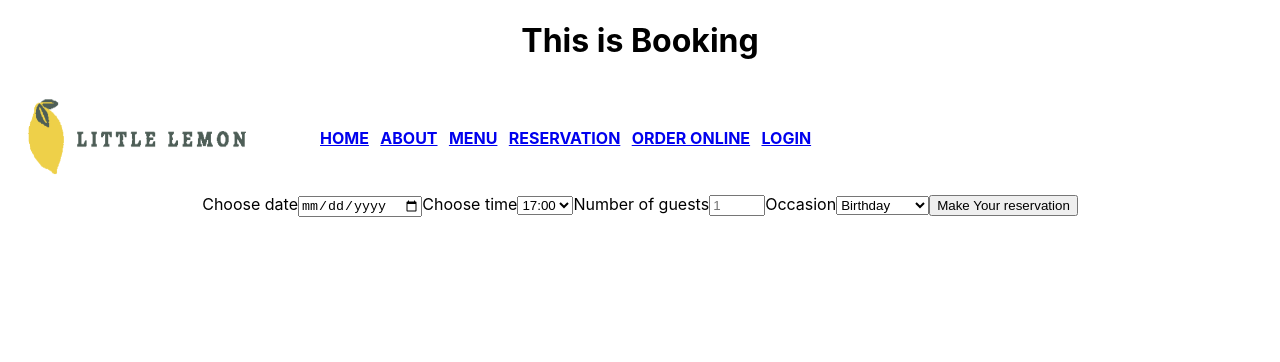
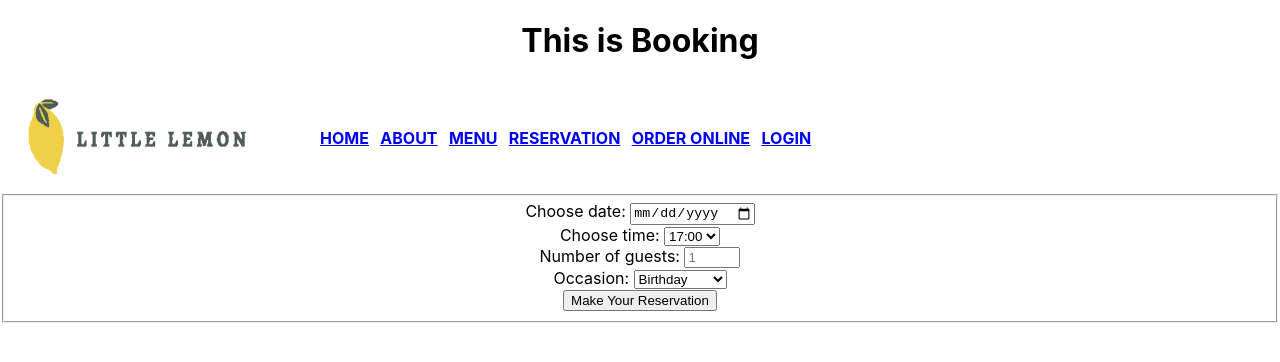
Before and after one commit to lientran1990/Little-Lemon-project, a React (Create React App) app: page /reservation in a window 1280 px wide. Shown: the top 362 px of the page. Built offline with nearby package versions, Linux system fonts and the light colour scheme.

Commit message:
add form logic

```diff
--- a/src/components/BookingForm.js
+++ b/src/components/BookingForm.js
@@ -1,11 +1,57 @@
+import { useState } from "react";
+
 const BookingForm = () => {
+  const [form, setForm] = useState({
+    date: "",
+    time: "",
+    guests: "",
+    occasion: "",
+  });
+
+  const handleSubmit = (event) => {
+    event.preventDefault();
+    alert(
+      `Submit:` +
+        "date: " +
+        "time: " +
+        form.time +
+        "guest: " +
+        form.guests +
+        "occasion: " +
+        form.occasion
+    );
+  };
   return (
     <div className="booking-form">
-      <form>
-        <label for="res-date">Choose date</label>
-        <input type="date" id="res-date" />
-        <label for="res-time">Choose time</label>
-        <select id="res-time ">
+      <fieldset>
+        <form onSubmit={handleSubmit}>
+          <div>
+            <label for="res-date">Choose date: </label>
+            <input
+              type="date"
+              id="res-date"
+              value={form.date}
+              onChange={(e) => {
+                setForm({
+                  ...form,
+                  date: e.target.value,
+                });
+              }}
+              required
+            />
+          </div>
+          <div>
+            <label for="res-time">Choose time: </label>
+            <select
+              id="res-time"
+              value={form.time}
+              onChange={(e) => {
+                setForm({
+                  ...form,
+                  time: e.target.value,
+                });
+              }}
+            >
               <option>17:00</option>
               <option>18:00</option>
               <option>19:00</option>
@@ -13,15 +59,49 @@ const BookingForm = () => {
               <option>21:00</option>
               <option>22:00</option>
             </select>
-        <label for="guests">Number of guests</label>
-        <input type="number" placeholder="1" min="1" max="10" id="guests" />
-        <label for="occasion">Occasion</label>
-        <select id="occasion">
+          </div>
+          <div>
+            <label for="guests">Number of guests: </label>
+            <input
+              type="number"
+              placeholder="1"
+              min="1"
+              max="10"
+              id="guests"
+              value={form.guests}
+              onChange={(e) => {
+                setForm({
+                  ...form,
+                  guests: e.target.value,
+                });
+              }}
+            />
+          </div>
+          <div>
+            <label for="occasion">Occasion: </label>
+            <select
+              id="occasion"
+              value={form.occasion}
+              onChange={(e) => {
+                setForm({
+                  ...form,
+                  occasion: e.target.value,
+                });
+              }}
+            >
               <option>Birthday</option>
               <option>Anniversary</option>
             </select>
-        <input type="submit" value="Make Your reservation" />
+          </div>
+          <div>
+            <input
+              aria-label="On Click"
+              type="submit"
+              value={"Make Your Reservation"}
+            />
+          </div>
         </form>
+      </fieldset>
     </div>
   );
 };
```
Lines whose indentation alone changed are shown as unchanged.
